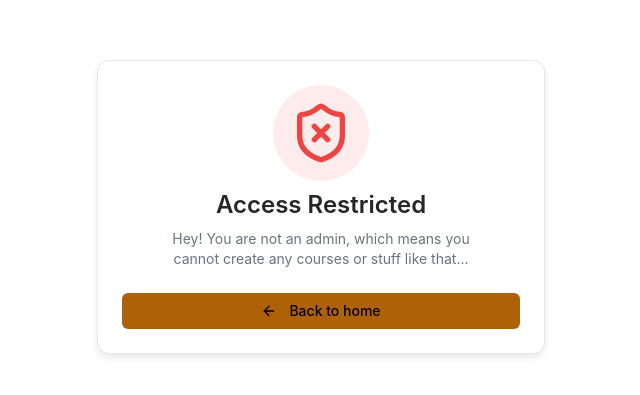
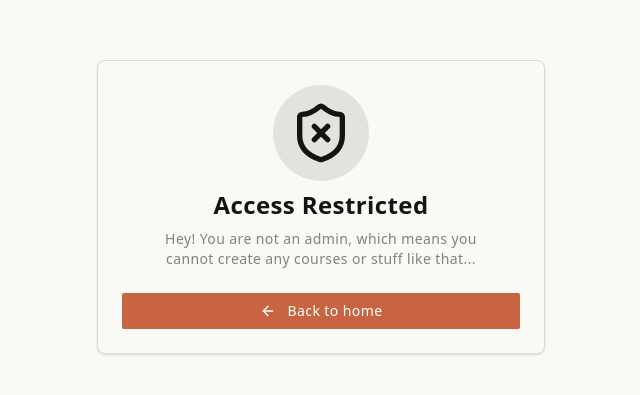
Before and after one commit to Shatou136/lms, a Next.js app: page /not-admin in a window 1280 px wide. Shown: the part 193-588 px from the top of the page, without its empty margins (319-959 px from the left). Built offline with nearby package versions, Linux system fonts and the light colour scheme.

Commit message:
v5-course creation finished

```diff
--- a/app/admin/courses/create/page.tsx
+++ b/app/admin/courses/create/page.tsx
@@ -19,12 +19,15 @@ import { tryCatch } from "@/hooks/try-catch";
 import { CreateCourse } from "./action";
 import { toast } from "sonner";
 import { useRouter } from "next/navigation";
+import { useConfetti } from "@/hooks/use-confetti";
 
 export default function CourseCreationPage() {
 
 const [Pending, startTransition] = useTransition();
 
 const router = useRouter();
+
+const {triggerConfetti} = useConfetti();
 
      // 1. Define your form.
   const form = useForm<CourseSchemaType>({
@@ -55,6 +58,7 @@ const router = useRouter();
 
     if(result.status === "success") {
         toast.success(result.message);
+        triggerConfetti();
         form.reset()
          router.push("/admin/courses");
     } else if(result.status === "error") {
--- a/app/data/admin/admin-get-courses.ts
+++ b/app/data/admin/admin-get-courses.ts
@@ -2,6 +2,9 @@ import { prisma } from "@/lib/db";
 import { requireAdmin } from "./require-Admin";
 
 export async function adminGetCourses() {
+
+    await new Promise((resolve) => setTimeout(resolve, 2000));
+
     await requireAdmin();
 
     const data = await prisma.course.findMany({
--- a/app/globals.css
+++ b/app/globals.css
@@ -6,111 +6,111 @@
 @custom-variant dark (&:is(.dark *));
 
 :root {
-  --background: oklch(1.0000 0 0);
-  --foreground: oklch(0.2686 0 0);
-  --card: oklch(1.0000 0 0);
-  --card-foreground: oklch(0.2686 0 0);
+  --background: oklch(0.9818 0.0054 95.0986);
+  --foreground: oklch(0.3438 0.0269 95.7226);
+  --card: oklch(0.9818 0.0054 95.0986);
+  --card-foreground: oklch(0.1908 0.0020 106.5859);
   --popover: oklch(1.0000 0 0);
-  --popover-foreground: oklch(0.2686 0 0);
-  --primary: oklch(0.5710 0.1322 59.3687);
-  --primary-foreground: oklch(0 0 0);
-  --secondary: oklch(0.9670 0.0029 264.5419);
-  --secondary-foreground: oklch(0.4461 0.0263 256.8018);
-  --muted: oklch(0.9846 0.0017 247.8389);
-  --muted-foreground: oklch(0.5510 0.0234 264.3637);
-  --accent: oklch(0.9869 0.0214 95.2774);
-  --accent-foreground: oklch(0.4732 0.1247 46.2007);
-  --destructive: oklch(0.6368 0.2078 25.3313);
+  --popover-foreground: oklch(0.2671 0.0196 98.9390);
+  --primary: oklch(0.6171 0.1375 39.0427);
+  --primary-foreground: oklch(1.0000 0 0);
+  --secondary: oklch(0.9245 0.0138 92.9892);
+  --secondary-foreground: oklch(0.4334 0.0177 98.6048);
+  --muted: oklch(0.9341 0.0153 90.2390);
+  --muted-foreground: oklch(0.6059 0.0075 97.4233);
+  --accent: oklch(0.9245 0.0138 92.9892);
+  --accent-foreground: oklch(0.2671 0.0196 98.9390);
+  --destructive: oklch(0.1908 0.0020 106.5859);
   --destructive-foreground: oklch(1.0000 0 0);
-  --border: oklch(0.9276 0.0058 264.5313);
-  --input: oklch(0.9276 0.0058 264.5313);
-  --ring: oklch(0.7686 0.1647 70.0804);
-  --chart-1: oklch(0.7686 0.1647 70.0804);
-  --chart-2: oklch(0.6658 0.1574 58.3183);
-  --chart-3: oklch(0.5553 0.1455 48.9975);
-  --chart-4: oklch(0.4732 0.1247 46.2007);
-  --chart-5: oklch(0.4137 0.1054 45.9038);
-  --sidebar: oklch(0.9846 0.0017 247.8389);
-  --sidebar-foreground: oklch(0.2686 0 0);
-  --sidebar-primary: oklch(0.7686 0.1647 70.0804);
-  --sidebar-primary-foreground: oklch(1.0000 0 0);
-  --sidebar-accent: oklch(0.9869 0.0214 95.2774);
-  --sidebar-accent-foreground: oklch(0.4732 0.1247 46.2007);
-  --sidebar-border: oklch(0.9276 0.0058 264.5313);
-  --sidebar-ring: oklch(0.7686 0.1647 70.0804);
-  --font-sans: Inter, sans-serif;
-  --font-serif: Source Serif 4, serif;
-  --font-mono: JetBrains Mono, monospace;
-  --radius: 0.5rem;
-  --shadow-x: 0px;
-  --shadow-y: 4px;
-  --shadow-blur: 8px;
-  --shadow-spread: -1px;
+  --border: oklch(0.8847 0.0069 97.3627);
+  --input: oklch(0.7621 0.0156 98.3528);
+  --ring: oklch(0.6171 0.1375 39.0427);
+  --chart-1: oklch(0.5583 0.1276 42.9956);
+  --chart-2: oklch(0.6898 0.1581 290.4107);
+  --chart-3: oklch(0.8816 0.0276 93.1280);
+  --chart-4: oklch(0.8822 0.0403 298.1792);
+  --chart-5: oklch(0.5608 0.1348 42.0584);
+  --sidebar: oklch(0.9663 0.0080 98.8792);
+  --sidebar-foreground: oklch(0.3590 0.0051 106.6524);
+  --sidebar-primary: oklch(0.6171 0.1375 39.0427);
+  --sidebar-primary-foreground: oklch(0.9881 0 0);
+  --sidebar-accent: oklch(0.9245 0.0138 92.9892);
+  --sidebar-accent-foreground: oklch(0.3250 0 0);
+  --sidebar-border: oklch(0.9401 0 0);
+  --sidebar-ring: oklch(0.7731 0 0);
+  --font-sans: ui-sans-serif, system-ui, -apple-system, BlinkMacSystemFont, 'Segoe UI', Roboto, 'Helvetica Neue', Arial, 'Noto Sans', sans-serif, 'Apple Color Emoji', 'Segoe UI Emoji', 'Segoe UI Symbol', 'Noto Color Emoji';
+  --font-serif: ui-serif, Georgia, Cambria, "Times New Roman", Times, serif;
+  --font-mono: ui-monospace, SFMono-Regular, Menlo, Monaco, Consolas, "Liberation Mono", "Courier New", monospace;
+  --radius: 0.25rem;
+  --shadow-x: 0;
+  --shadow-y: 1px;
+  --shadow-blur: 3px;
+  --shadow-spread: 0px;
   --shadow-opacity: 0.1;
-  --shadow-color: hsl(0 0% 0%);
-  --shadow-2xs: 0px 4px 8px -1px hsl(0 0% 0% / 0.05);
-  --shadow-xs: 0px 4px 8px -1px hsl(0 0% 0% / 0.05);
-  --shadow-sm: 0px 4px 8px -1px hsl(0 0% 0% / 0.10), 0px 1px 2px -2px hsl(0 0% 0% / 0.10);
-  --shadow: 0px 4px 8px -1px hsl(0 0% 0% / 0.10), 0px 1px 2px -2px hsl(0 0% 0% / 0.10);
-  --shadow-md: 0px 4px 8px -1px hsl(0 0% 0% / 0.10), 0px 2px 4px -2px hsl(0 0% 0% / 0.10);
-  --shadow-lg: 0px 4px 8px -1px hsl(0 0% 0% / 0.10), 0px 4px 6px -2px hsl(0 0% 0% / 0.10);
-  --shadow-xl: 0px 4px 8px -1px hsl(0 0% 0% / 0.10), 0px 8px 10px -2px hsl(0 0% 0% / 0.10);
-  --shadow-2xl: 0px 4px 8px -1px hsl(0 0% 0% / 0.25);
-  --tracking-normal: 0em;
+  --shadow-color: oklch(0 0 0);
+  --shadow-2xs: 0 1px 3px 0px hsl(0 0% 0% / 0.05);
+  --shadow-xs: 0 1px 3px 0px hsl(0 0% 0% / 0.05);
+  --shadow-sm: 0 1px 3px 0px hsl(0 0% 0% / 0.10), 0 1px 2px -1px hsl(0 0% 0% / 0.10);
+  --shadow: 0 1px 3px 0px hsl(0 0% 0% / 0.10), 0 1px 2px -1px hsl(0 0% 0% / 0.10);
+  --shadow-md: 0 1px 3px 0px hsl(0 0% 0% / 0.10), 0 2px 4px -1px hsl(0 0% 0% / 0.10);
+  --shadow-lg: 0 1px 3px 0px hsl(0 0% 0% / 0.10), 0 4px 6px -1px hsl(0 0% 0% / 0.10);
+  --shadow-xl: 0 1px 3px 0px hsl(0 0% 0% / 0.10), 0 8px 10px -1px hsl(0 0% 0% / 0.10);
+  --shadow-2xl: 0 1px 3px 0px hsl(0 0% 0% / 0.25);
+  --tracking-normal: 0.025em;
   --spacing: 0.25rem;
 }
 
 .dark {
-  --background: oklch(0.2046 0 0);
-  --foreground: oklch(0.9219 0 0);
-  --card: oklch(0.2686 0 0);
-  --card-foreground: oklch(0.9219 0 0);
-  --popover: oklch(0.2686 0 0);
-  --popover-foreground: oklch(0.9219 0 0);
-  --primary: oklch(0.4310 0.1111 51.0248);
-  --primary-foreground: oklch(0 0 0);
-  --secondary: oklch(0.2686 0 0);
-  --secondary-foreground: oklch(0.9219 0 0);
-  --muted: oklch(0.2393 0 0);
-  --muted-foreground: oklch(0.7155 0 0);
-  --accent: oklch(0.4732 0.1247 46.2007);
-  --accent-foreground: oklch(0.9243 0.1151 95.7459);
+  --background: oklch(0.2679 0.0036 106.6427);
+  --foreground: oklch(0.8074 0.0142 93.0137);
+  --card: oklch(0.2679 0.0036 106.6427);
+  --card-foreground: oklch(0.9818 0.0054 95.0986);
+  --popover: oklch(0.3085 0.0035 106.6039);
+  --popover-foreground: oklch(0.9211 0.0040 106.4781);
+  --primary: oklch(0.6724 0.1308 38.7559);
+  --primary-foreground: oklch(1.0000 0 0);
+  --secondary: oklch(0.9818 0.0054 95.0986);
+  --secondary-foreground: oklch(0.3085 0.0035 106.6039);
+  --muted: oklch(0.2213 0.0038 106.7070);
+  --muted-foreground: oklch(0.7713 0.0169 99.0657);
+  --accent: oklch(0.2130 0.0078 95.4245);
+  --accent-foreground: oklch(0.9663 0.0080 98.8792);
   --destructive: oklch(0.6368 0.2078 25.3313);
   --destructive-foreground: oklch(1.0000 0 0);
-  --border: oklch(0.3715 0 0);
-  --input: oklch(0.3715 0 0);
-  --ring: oklch(0.7686 0.1647 70.0804);
-  --chart-1: oklch(0.8369 0.1644 84.4286);
-  --chart-2: oklch(0.6658 0.1574 58.3183);
-  --chart-3: oklch(0.4732 0.1247 46.2007);
-  --chart-4: oklch(0.5553 0.1455 48.9975);
-  --chart-5: oklch(0.4732 0.1247 46.2007);
-  --sidebar: oklch(0.1684 0 0);
-  --sidebar-foreground: oklch(0.9219 0 0);
-  --sidebar-primary: oklch(0.7686 0.1647 70.0804);
-  --sidebar-primary-foreground: oklch(1.0000 0 0);
-  --sidebar-accent: oklch(0.4732 0.1247 46.2007);
-  --sidebar-accent-foreground: oklch(0.9243 0.1151 95.7459);
-  --sidebar-border: oklch(0.3715 0 0);
-  --sidebar-ring: oklch(0.7686 0.1647 70.0804);
-  --font-sans: Inter, sans-serif;
-  --font-serif: Source Serif 4, serif;
-  --font-mono: JetBrains Mono, monospace;
-  --radius: 0.5rem;
-  --shadow-x: 0px;
-  --shadow-y: 4px;
-  --shadow-blur: 8px;
-  --shadow-spread: -1px;
+  --border: oklch(0.3618 0.0101 106.8928);
+  --input: oklch(0.4336 0.0113 100.2195);
+  --ring: oklch(0.6724 0.1308 38.7559);
+  --chart-1: oklch(0.5583 0.1276 42.9956);
+  --chart-2: oklch(0.6898 0.1581 290.4107);
+  --chart-3: oklch(0.2130 0.0078 95.4245);
+  --chart-4: oklch(0.3074 0.0516 289.3230);
+  --chart-5: oklch(0.5608 0.1348 42.0584);
+  --sidebar: oklch(0.2357 0.0024 67.7077);
+  --sidebar-foreground: oklch(0.8074 0.0142 93.0137);
+  --sidebar-primary: oklch(0.3250 0 0);
+  --sidebar-primary-foreground: oklch(0.9881 0 0);
+  --sidebar-accent: oklch(0.1680 0.0020 106.6177);
+  --sidebar-accent-foreground: oklch(0.8074 0.0142 93.0137);
+  --sidebar-border: oklch(0.9401 0 0);
+  --sidebar-ring: oklch(0.7731 0 0);
+  --font-sans: ui-sans-serif, system-ui, -apple-system, BlinkMacSystemFont, 'Segoe UI', Roboto, 'Helvetica Neue', Arial, 'Noto Sans', sans-serif, 'Apple Color Emoji', 'Segoe UI Emoji', 'Segoe UI Symbol', 'Noto Color Emoji';
+  --font-serif: ui-serif, Georgia, Cambria, "Times New Roman", Times, serif;
+  --font-mono: ui-monospace, SFMono-Regular, Menlo, Monaco, Consolas, "Liberation Mono", "Courier New", monospace;
+  --radius: 0.25rem;
+  --shadow-x: 0;
+  --shadow-y: 1px;
+  --shadow-blur: 3px;
+  --shadow-spread: 0px;
   --shadow-opacity: 0.1;
-  --shadow-color: hsl(0 0% 0%);
-  --shadow-2xs: 0px 4px 8px -1px hsl(0 0% 0% / 0.05);
-  --shadow-xs: 0px 4px 8px -1px hsl(0 0% 0% / 0.05);
-  --shadow-sm: 0px 4px 8px -1px hsl(0 0% 0% / 0.10), 0px 1px 2px -2px hsl(0 0% 0% / 0.10);
-  --shadow: 0px 4px 8px -1px hsl(0 0% 0% / 0.10), 0px 1px 2px -2px hsl(0 0% 0% / 0.10);
-  --shadow-md: 0px 4px 8px -1px hsl(0 0% 0% / 0.10), 0px 2px 4px -2px hsl(0 0% 0% / 0.10);
-  --shadow-lg: 0px 4px 8px -1px hsl(0 0% 0% / 0.10), 0px 4px 6px -2px hsl(0 0% 0% / 0.10);
-  --shadow-xl: 0px 4px 8px -1px hsl(0 0% 0% / 0.10), 0px 8px 10px -2px hsl(0 0% 0% / 0.10);
-  --shadow-2xl: 0px 4px 8px -1px hsl(0 0% 0% / 0.25);
+  --shadow-color: oklch(0 0 0);
+  --shadow-2xs: 0 1px 3px 0px hsl(0 0% 0% / 0.05);
+  --shadow-xs: 0 1px 3px 0px hsl(0 0% 0% / 0.05);
+  --shadow-sm: 0 1px 3px 0px hsl(0 0% 0% / 0.10), 0 1px 2px -1px hsl(0 0% 0% / 0.10);
+  --shadow: 0 1px 3px 0px hsl(0 0% 0% / 0.10), 0 1px 2px -1px hsl(0 0% 0% / 0.10);
+  --shadow-md: 0 1px 3px 0px hsl(0 0% 0% / 0.10), 0 2px 4px -1px hsl(0 0% 0% / 0.10);
+  --shadow-lg: 0 1px 3px 0px hsl(0 0% 0% / 0.10), 0 4px 6px -1px hsl(0 0% 0% / 0.10);
+  --shadow-xl: 0 1px 3px 0px hsl(0 0% 0% / 0.10), 0 8px 10px -1px hsl(0 0% 0% / 0.10);
+  --shadow-2xl: 0 1px 3px 0px hsl(0 0% 0% / 0.25);
 }
 
 @theme inline {
@@ -164,8 +164,18 @@
   --shadow-lg: var(--shadow-lg);
   --shadow-xl: var(--shadow-xl);
   --shadow-2xl: var(--shadow-2xl);
+
+  --tracking-tighter: calc(var(--tracking-normal) - 0.05em);
+  --tracking-tight: calc(var(--tracking-normal) - 0.025em);
+  --tracking-normal: var(--tracking-normal);
+  --tracking-wide: calc(var(--tracking-normal) + 0.025em);
+  --tracking-wider: calc(var(--tracking-normal) + 0.05em);
+  --tracking-widest: calc(var(--tracking-normal) + 0.1em);
 }
 
+body {
+  letter-spacing: var(--tracking-normal);
+}
 @layer base {
   * {
     @apply border-border outline-ring/50;
--- a/package.json
+++ b/package.json
@@ -44,6 +44,7 @@
     "@tiptap/react": "^3.6.5",
     "@tiptap/starter-kit": "^3.6.5",
     "better-auth": "^1.3.24",
+    "canvas-confetti": "^1.9.4",
     "class-variance-authority": "^0.7.1",
     "clsx": "^2.1.1",
     "input-otp": "^1.4.2",
@@ -69,6 +70,7 @@
     "@eslint/eslintrc": "^3",
     "@tailwindcss/postcss": "^4",
     "@tailwindcss/typography": "^0.5.19",
+    "@types/canvas-confetti": "^1.9.0",
     "@types/node": "^20",
     "@types/react": "^19",
     "@types/react-dom": "^19",
```
Also changed, not shown: app/admin/courses/[courseId]/delete/action.ts (added, +32 -0 lines), app/admin/courses/[courseId]/delete/page.tsx (added, +74 -0 lines), app/admin/courses/_components/AdminCourseCard.tsx (+36 -0 lines), app/admin/courses/page.tsx (+38 -6 lines), components/general/EmptyState.tsx (added, +31 -0 lines), hooks/use-confetti.ts (added, +46 -0 lines), 2 other files (tests, documents, lock files or other folders).
